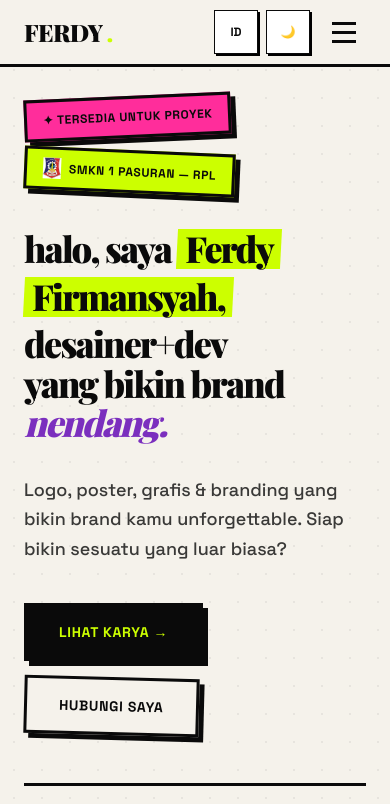
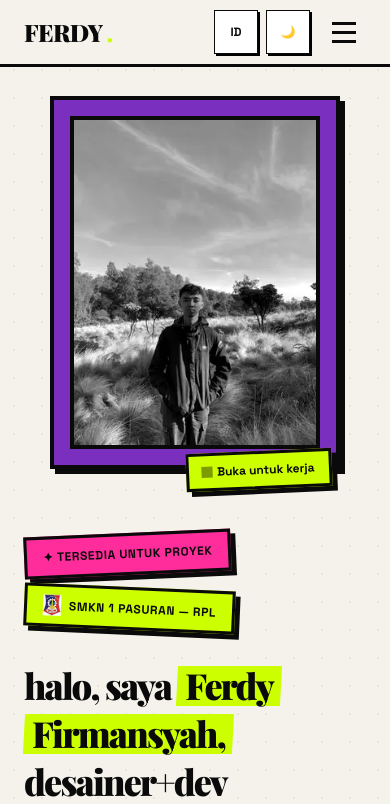
Before and after one commit to gu4rdian059-star/Portofolio-Ferdy, a Next.js app: page / in a window 390 px wide. Shown: the top 804 px of the page. Built offline with nearby package versions, Linux system fonts and the light colour scheme; a web font is replaced by a local one.

Commit message:
perf: restore clean unified SSG static tree and high-priority 14KB asset preload

```diff
--- a/app/layout.tsx
+++ b/app/layout.tsx
@@ -39,6 +39,7 @@ export default function RootLayout({
           href="/me.webp"
           as="image"
           type="image/webp"
+          fetchPriority="high"
         />
       </head>
       <body className="min-h-screen">
--- a/app/page.tsx
+++ b/app/page.tsx
@@ -1,21 +1,18 @@
 "use client";
 
 import { useState, useEffect } from "react";
-import dynamic from "next/dynamic";
 import Navbar from "@/components/Navbar";
 import Hero from "@/components/Hero";
 import Marquee from "@/components/Marquee";
-
-/* Below-fold components: lazy-loaded so framer-motion isn't in the critical bundle */
-const Education = dynamic(() => import("@/components/Education"), { ssr: false });
-const Services = dynamic(() => import("@/components/Services"), { ssr: false });
-const SkillMatrix = dynamic(() => import("@/components/SkillMatrix"), { ssr: false });
-const Work = dynamic(() => import("@/components/Work"), { ssr: false });
-const Timeline = dynamic(() => import("@/components/Timeline"), { ssr: false });
-const Testimonials = dynamic(() => import("@/components/Testimonials"), { ssr: false });
-const FAQ = dynamic(() => import("@/components/FAQ"), { ssr: false });
-const Contact = dynamic(() => import("@/components/Contact"), { ssr: false });
-const Footer = dynamic(() => import("@/components/Footer"), { ssr: false });
+import Education from "@/components/Education";
+import Services from "@/components/Services";
+import SkillMatrix from "@/components/SkillMatrix";
+import Work from "@/components/Work";
+import Timeline from "@/components/Timeline";
+import Testimonials from "@/components/Testimonials";
+import FAQ from "@/components/FAQ";
+import Contact from "@/components/Contact";
+import Footer from "@/components/Footer";
 
 export default function Home() {
   const [isSwiping, setIsSwiping] = useState(false);
@@ -34,7 +31,6 @@ export default function Home() {
             if (isSwiping) return;
             setIsSwiping(true);
 
-            // Midpoint of the black panel (0.16s delay + 0.5s duration midpoint)
             setTimeout(() => {
               targetElement.scrollIntoView({ behavior: "auto" });
               window.history.pushState(null, "", href);
@@ -47,7 +43,6 @@ export default function Home() {
     return () => document.removeEventListener("click", handleAnchorClick);
   }, [isSwiping]);
 
-  // Lazy-load swipe animation only when needed
   useEffect(() => {
     if (isSwiping) {
       const timeout = setTimeout(() => setIsSwiping(false), 1200);
@@ -57,7 +52,6 @@ export default function Home() {
 
   return (
     <>
-      {/* Brutalist Swipe: CSS-only version to avoid loading framer-motion in critical path */}
       {isSwiping && (
         <>
           <div className="fixed inset-0 z-[9996] pointer-events-none animate-swipe-panel bg-pink" />
--- a/components/Hero.tsx
+++ b/components/Hero.tsx
@@ -71,7 +71,7 @@ export default function Hero() {
       <div className="mx-auto max-w-7xl px-6 lg:px-8 w-full relative z-10">
         <div className="grid grid-cols-1 lg:grid-cols-12 gap-8 lg:gap-6 items-center">
           {/* LEFT COLUMN — 7 cols (wider, asymmetric) */}
-          <div className="lg:col-span-7">
+          <div className="order-2 lg:order-1 lg:col-span-7">
             {/* Availability Badge & School Badge Row — tilted stickers */}
             <div className="mb-8 flex flex-wrap gap-3 items-center">
               <span className="inline-block bg-pink text-black text-xs font-black px-4 py-2.5 border-[3px] border-black shadow-brutal uppercase tracking-wider sticker-tilt-left">
@@ -164,7 +164,7 @@ export default function Hero() {
           </div>
 
           {/* RIGHT COLUMN — 5 cols (narrower, asymmetric) */}
-          <div className="lg:col-span-5 relative flex justify-center max-w-sm lg:max-w-none mx-auto w-full px-2 sm:px-0 pb-8">
+          <div className="order-1 lg:order-2 lg:col-span-5 relative flex justify-center max-w-sm lg:max-w-none mx-auto w-full px-2 sm:px-0 pb-8">
             {/* Photo card — responsive tilted, tap to toggle full color on mobile */}
             <div
               onClick={() => setIsPhotoColored(!isPhotoColored)}
@@ -176,6 +176,7 @@ export default function Hero() {
                   alt="Foto profil Ferdy Firmansyah - UI/UX Designer & Web Developer"
                   width={320}
                   height={427}
+                  priority
                   unoptimized
                   className="w-full h-full object-cover transition-transform duration-500 ease-out group-hover:scale-105"
                 />
```
